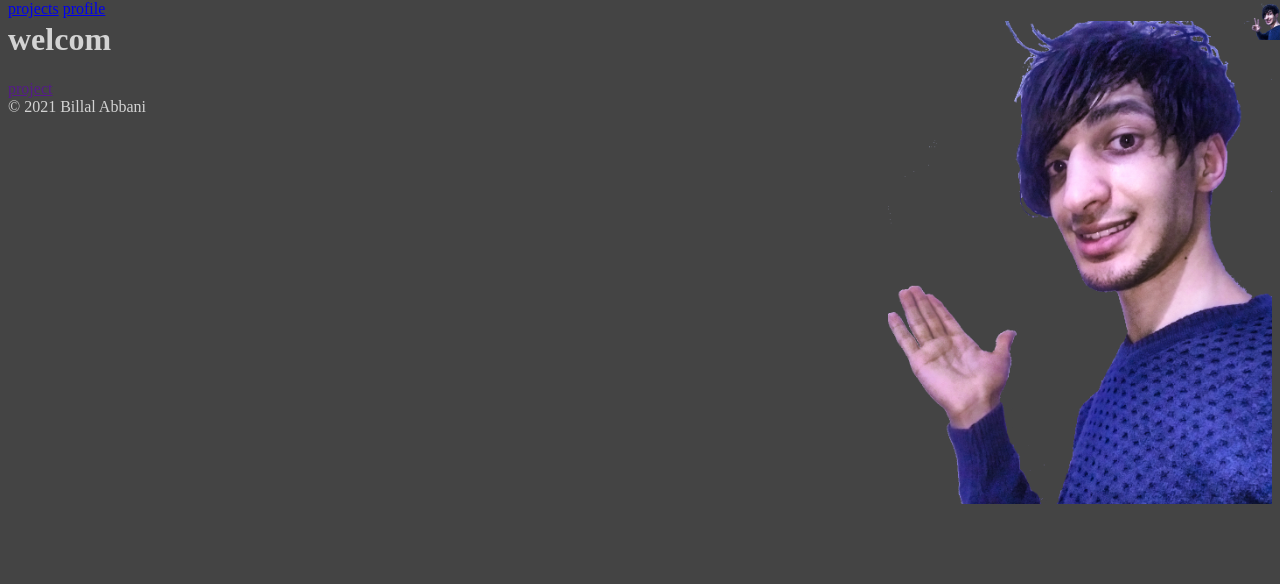
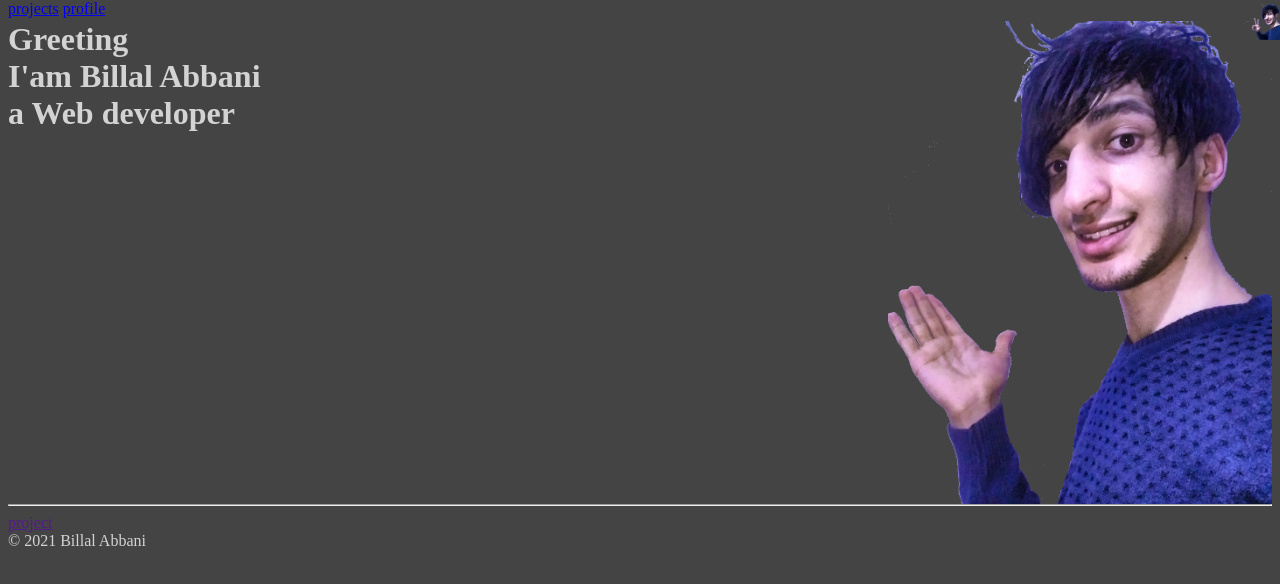
Before and after one commit to uni-parse/fcc, a plain HTML site: page index.html in a window 1280 px wide. Drawn offline with Linux system fonts and the light colour scheme.

Commit message:
Update index.html

```diff
--- a/index.html
+++ b/index.html
@@ -7,7 +7,7 @@
   <body>
     <header id="welcome-section">
       <img id="headimg" src="images/0.png" alt="billal abbani">
-      <h1>welcom</h1>
+      <h1>Greeting<br>I'am Billal Abbani<br>a Web developer</h1><hr>
     </header>
 
     <main id="projects">
```
